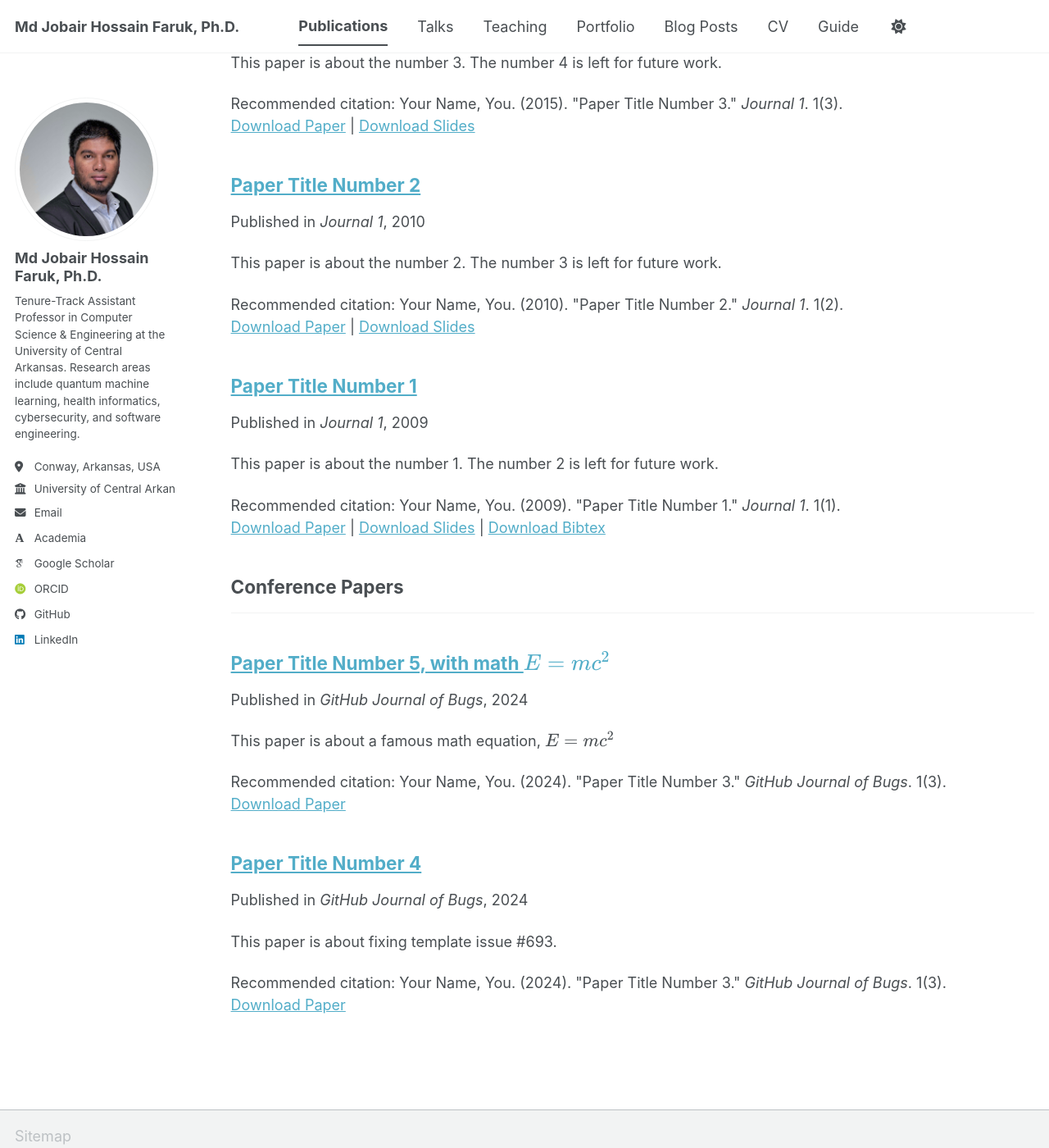
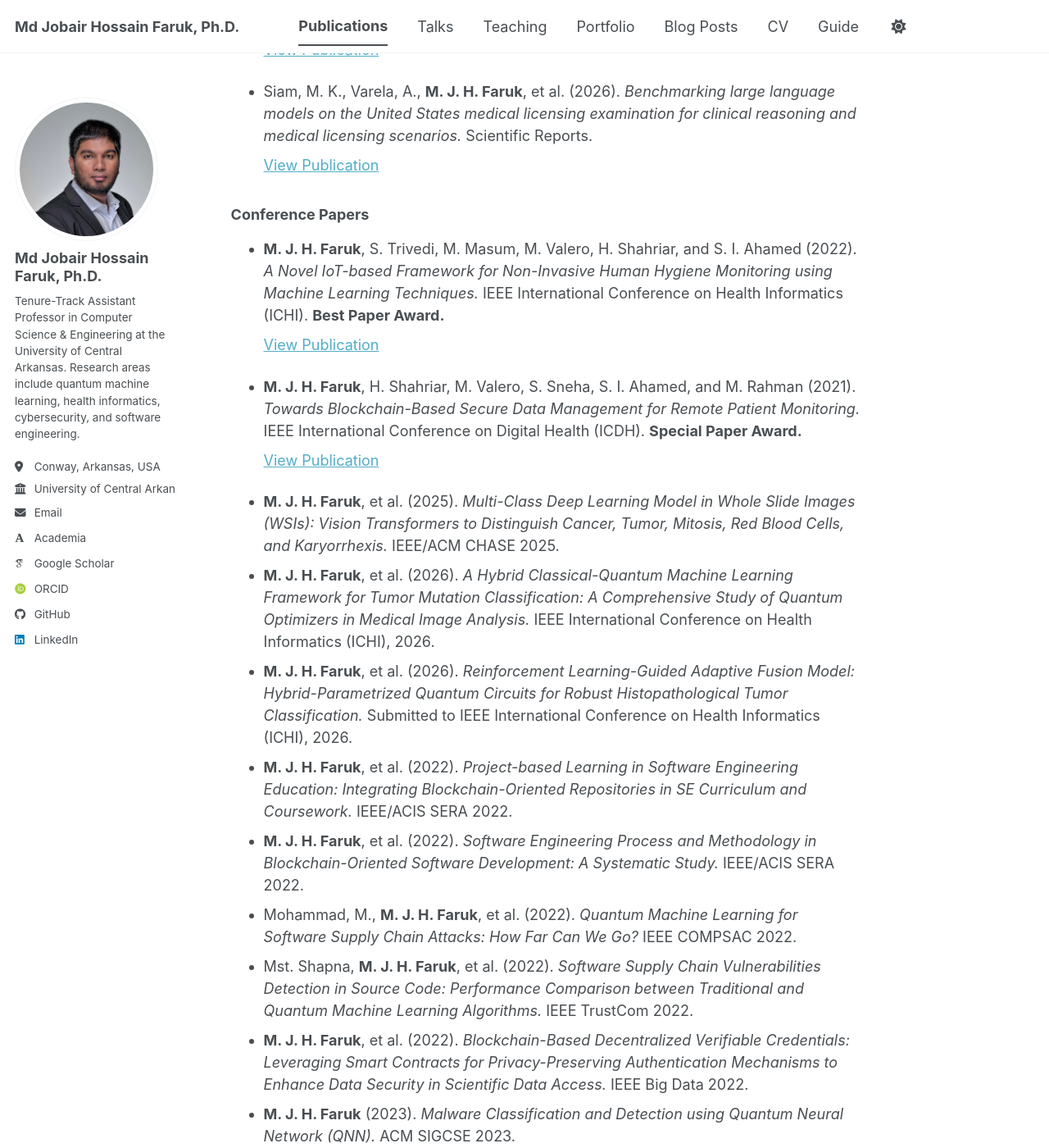
Before and after one commit to jobair-hossain/jobair-hossain.github.io, a Jekyll site: the page built from _pages/publications.html, in a window 1280 px wide and 1400 px high, scrolled down 339 px. Shown: the whole window at 82% size. Built offline with Jekyll 4.4.1, drawn with Linux system fonts in a browser that asks for light colours; some web fonts are replaced; a script bundle is joined from its source files by our own code; library files that are not in the unit come from our copies; some of the changed text lies outside the part shown.

Commit message:
Update publications.html

```diff
--- a/_pages/publications.html
+++ b/_pages/publications.html
@@ -1,32 +1,160 @@
 ---
-layout: archive
+layout: single
 title: "Publications"
 permalink: /publications/
 author_profile: true
 ---
 
-{% if site.author.googlescholar %}
-  <div class="wordwrap">You can also find my articles on <a href="{{https://scholar.google.com/citations?user=tN6WOm4AAAAJ&hl=en}}">my Google Scholar profile</a>.</div>
-{% endif %}
+<p>Research contributions in health informatics, quantum machine learning, cybersecurity, software engineering, and intelligent systems.</p>
 
-{% include base_path %}
+<p>
+  <a href="https://scholar.google.com/citations?user=tN6WOm4AAAAJ" target="_blank">
+    View Google Scholar Profile
+  </a>
+</p>
 
-{% if site.publication_category %}
-  {% for category in site.publication_category %}
-    {% assign title_shown = false %}
-    {% for post in site.publications reversed %}
-      {% if post.category != category[0] %}
-        {% continue %}
-      {% endif %}
-      {% unless title_shown %}
-        <h2>{{ category[1].title }}</h2><hr />
-        {% assign title_shown = true %}
-      {% endunless %}
-      {% include archive-single.html %}
-    {% endfor %}
-  {% endfor %}
-{% else %}
-  {% for post in site.publications reversed %}
-    {% include archive-single.html %}
-  {% endfor %}
-{% endif %}
+<h3>Journal Articles</h3>
+
+<ul>
+  <li>
+    Raihan, M. M., <strong>M. J. H. Faruk</strong>, et al. (2022).
+    <em>A comparative study on HIPAA technical safeguards assessment of android mHealth applications.</em>
+    Smart Health, Elsevier.
+  </li>
+  <p><a href="#">View Publication</a></p>
+
+  <li>
+    Siam, M. K., Varela, A., <strong>M. J. H. Faruk</strong>, et al. (2026).
+    <em>Benchmarking large language models on the United States medical licensing examination for clinical reasoning and medical licensing scenarios.</em>
+    Scientific Reports.
+  </li>
+  <p><a href="https://doi.org/10.1038/s41598-025-31010-4" target="_blank">View Publication</a></p>
+</ul>
+
+<h3>Conference Papers</h3>
+
+<ul>
+  <li>
+    <strong>M. J. H. Faruk</strong>, S. Trivedi, M. Masum, M. Valero, H. Shahriar, and S. I. Ahamed (2022).
+    <em>A Novel IoT-based Framework for Non-Invasive Human Hygiene Monitoring using Machine Learning Techniques.</em>
+    IEEE International Conference on Health Informatics (ICHI). <strong>Best Paper Award.</strong>
+  </li>
+  <p><a href="https://doi.org/10.1109/ICHI54592.2022.00063" target="_blank">View Publication</a></p>
+
+  <li>
+    <strong>M. J. H. Faruk</strong>, H. Shahriar, M. Valero, S. Sneha, S. I. Ahamed, and M. Rahman (2021).
+    <em>Towards Blockchain-Based Secure Data Management for Remote Patient Monitoring.</em>
+    IEEE International Conference on Digital Health (ICDH). <strong>Special Paper Award.</strong>
+  </li>
+  <p><a href="https://doi.org/10.1109/ICDH52753.2021.00054" target="_blank">View Publication</a></p>
+
+  <li>
+    <strong>M. J. H. Faruk</strong>, et al. (2025).
+    <em>Multi-Class Deep Learning Model in Whole Slide Images (WSIs): Vision Transformers to Distinguish Cancer, Tumor, Mitosis, Red Blood Cells, and Karyorrhexis.</em>
+    IEEE/ACM CHASE 2025.
+  </li>
+
+  <li>
+    <strong>M. J. H. Faruk</strong>, et al. (2026).
+    <em>A Hybrid Classical-Quantum Machine Learning Framework for Tumor Mutation Classification: A Comprehensive Study of Quantum Optimizers in Medical Image Analysis.</em>
+    IEEE International Conference on Health Informatics (ICHI), 2026.
+  </li>
+
+  <li>
+    <strong>M. J. H. Faruk</strong>, et al. (2026).
+    <em>Reinforcement Learning-Guided Adaptive Fusion Model: Hybrid-Parametrized Quantum Circuits for Robust Histopathological Tumor Classification.</em>
+    Submitted to IEEE International Conference on Health Informatics (ICHI), 2026.
+  </li>
+
+  <li>
+    <strong>M. J. H. Faruk</strong>, et al. (2022).
+    <em>Project-based Learning in Software Engineering Education: Integrating Blockchain-Oriented Repositories in SE Curriculum and Coursework.</em>
+    IEEE/ACIS SERA 2022.
+  </li>
+
+  <li>
+    <strong>M. J. H. Faruk</strong>, et al. (2022).
+    <em>Software Engineering Process and Methodology in Blockchain-Oriented Software Development: A Systematic Study.</em>
+    IEEE/ACIS SERA 2022.
+  </li>
+
+  <li>
+    Mohammad, M., <strong>M. J. H. Faruk</strong>, et al. (2022).
+    <em>Quantum Machine Learning for Software Supply Chain Attacks: How Far Can We Go?</em>
+    IEEE COMPSAC 2022.
+  </li>
+
+  <li>
+    Mst. Shapna, <strong>M. J. H. Faruk</strong>, et al. (2022).
+    <em>Software Supply Chain Vulnerabilities Detection in Source Code: Performance Comparison between Traditional and Quantum Machine Learning Algorithms.</em>
+    IEEE TrustCom 2022.
+  </li>
+
+  <li>
+    <strong>M. J. H. Faruk</strong>, et al. (2022).
+    <em>Blockchain-Based Decentralized Verifiable Credentials: Leveraging Smart Contracts for Privacy-Preserving Authentication Mechanisms to Enhance Data Security in Scientific Data Access.</em>
+    IEEE Big Data 2022.
+  </li>
+
+  <li>
+    <strong>M. J. H. Faruk</strong> (2023).
+    <em>Malware Classification and Detection using Quantum Neural Network (QNN).</em>
+    ACM SIGCSE 2023.
+  </li>
+
+  <li>
+    <strong>M. J. H. Faruk</strong>, et al. (2022).
+    <em>Authentic Learning of Machine Learning in Cybersecurity with Portable Hands-on Labware: Neural Network Algorithms for Network Denial of Service (DoS) Detection.</em>
+    IEEE Big Data 2022.
+  </li>
+
+  <li>
+    <strong>M. J. H. Faruk</strong>, et al. (2022).
+    <em>Object Detection and Tracking: Deep Learning based Novel Tools to Generate Robust Human and Machine-Annotated Ground Truth Data for Training AI Models.</em>
+    IEEE STI 2022.
+  </li>
+
+  <li>
+    <strong>M. J. H. Faruk</strong>, et al. (2024).
+    <em>A Deep Learning Framework for Object Detection and Tracking: CNN-Based Parcel Tracking on Conveyor Belts.</em>
+    IEEE STI 2024.
+  </li>
+
+  <li>
+    <strong>M. J. H. Faruk</strong>, M. Valero, and H. Shahriar (2021).
+    <em>An investigation on non-invasive brain-computer interfaces: Emotiv EpoC+ neuroheadset and its effectiveness.</em>
+    IEEE COMPSAC 2021.
+  </li>
+</ul>
+
+<h3>Book Chapter</h3>
+
+<ul>
+  <li>
+    <strong>M. J. H. Faruk</strong>, et al. (2022).
+    <em>AI-oriented Software Engineering: Challenges, Opportunities and New Directions.</em>
+    IEEE/Springer.
+  </li>
+</ul>
+
+<h3>Under Review / In Progress</h3>
+
+<ul>
+  <li>
+    <strong>M. J. H. Faruk</strong>, et al. (2026).
+    <em>A Vision Transformer-based Framework: Deep Learning-Based Prediction of MYCN Amplification from Neuroblastic Tumors Whole-Slide Images.</em>
+    Submitted to Nature Cancer.
+  </li>
+
+  <li>
+    <strong>M. J. H. Faruk</strong>, et al. (2025).
+    <em>Deep Learning-based Novel Model for Cancer Classification in Pediatric Neuroblastoma and Ganglioneuroblastoma: Tumor Mutation Prediction using Nodular-Type WSIs Datasets.</em>
+    In progress.
+  </li>
+
+  <li>
+    <strong>M. J. H. Faruk</strong>, et al.
+    <em>Deep Learning Framework for Object Detection and Tracking in Logistics: Automated Annotation and Optimized Package Identification Using CNN and Hungarian Algorithm with Multi-Dataset Analysis.</em>
+    In progress.
+  </li>
+</ul>
```
